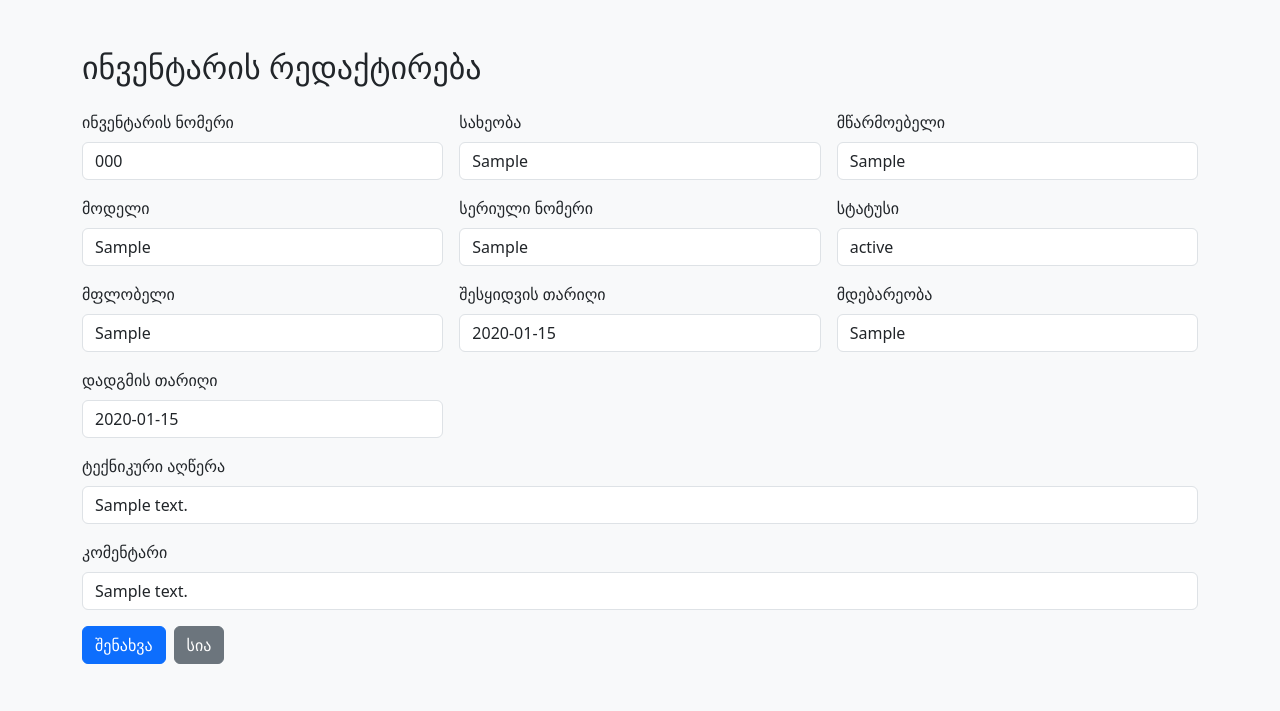
After one commit to NewHospitals/it-inventory, a Flask app: page /edit/1 in a window 1280 px wide. The commit adds this page. Shown: the top 711 px of the page. Run offline with Flask 3, Linux system fonts and the light colour scheme; a user stored in the database is signed in; tables that the repository leaves empty hold one stand-in row (values such as "Sample post").

Commit message:
Add files via upload

```diff
--- /dev/null
+++ b/templates/edit.html
@@ -0,0 +1,67 @@
+<!doctype html>
+<html lang="ka">
+<head>
+    <meta charset="UTF-8">
+    <title>ინვენტარის რედაქტირება</title>
+    <link rel="stylesheet" href="https://cdn.jsdelivr.net/npm/bootstrap@5.3.3/dist/css/bootstrap.min.css">
+</head>
+<body class="bg-light">
+<div class="container py-5">
+    <h2 class="mb-4">ინვენტარის რედაქტირება</h2>
+    <form method="POST" class="row g-3">
+        <div class="col-md-4">
+            <label class="form-label">ინვენტარის ნომერი</label>
+            <input name="inv_number" class="form-control" value="{{ item.inv_number }}" required>
+        </div>
+        <div class="col-md-4">
+            <label class="form-label">სახეობა</label>
+            <input name="type" class="form-control" value="{{ item.type }}" required>
+        </div>
+        <div class="col-md-4">
+            <label class="form-label">მწარმოებელი</label>
+            <input name="manufacturer" class="form-control" value="{{ item.manufacturer }}">
+        </div>
+        <div class="col-md-4">
+            <label class="form-label">მოდელი</label>
+            <input name="model" class="form-control" value="{{ item.model }}">
+        </div>
+        <div class="col-md-4">
+            <label class="form-label">სერიული ნომერი</label>
+            <input name="serial" class="form-control" value="{{ item.serial }}">
+        </div>
+        <div class="col-md-4">
+            <label class="form-label">სტატუსი</label>
+            <input name="status" class="form-control" value="{{ item.status }}">
+        </div>
+        <div class="col-md-4">
+            <label class="form-label">მფლობელი</label>
+            <input name="owner" class="form-control" value="{{ item.owner }}">
+        </div>
+        <div class="col-md-4">
+            <label class="form-label">შესყიდვის თარიღი</label>
+            <input name="purchase_date" class="form-control" value="{{ item.purchase_date }}">
+        </div>
+        <div class="col-md-4">
+            <label class="form-label">მდებარეობა</label>
+            <input name="location" class="form-control" value="{{ item.location }}">
+        </div>
+        <div class="col-md-4">
+            <label class="form-label">დადგმის თარიღი</label>
+            <input name="install_date" class="form-control" value="{{ item.install_date }}">
+        </div>
+        <div class="col-12">
+            <label class="form-label">ტექნიკური აღწერა</label>
+            <input name="description" class="form-control" value="{{ item.description }}">
+        </div>
+        <div class="col-12">
+            <label class="form-label">კომენტარი</label>
+            <input name="comment" class="form-control" value="{{ item.comment }}">
+        </div>
+        <div class="col-12 d-flex gap-2">
+            <button type="submit" class="btn btn-primary">შენახვა</button>
+            <a href="{{ url_for('index') }}" class="btn btn-secondary">სია</a>
+        </div>
+    </form>
+</div>
+</body>
+</html>
```
Also changed, not shown: templates/login.html (added, +32 -0 lines), templates/register.html (added, +32 -0 lines), templates/add.html (line endings or trailing spaces), templates/index.html (line endings or trailing spaces).
